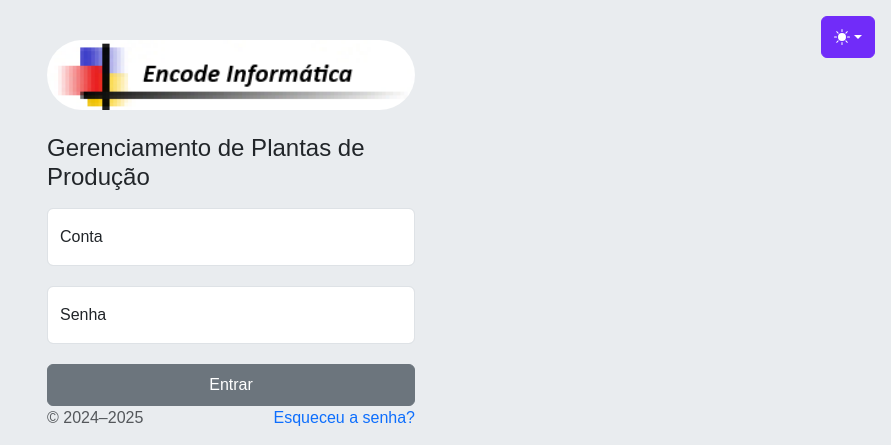
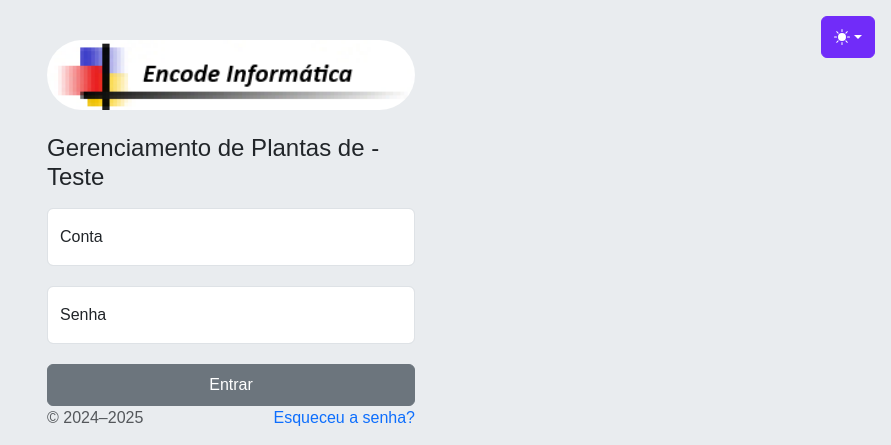
Before and after one commit to educgoncalves/PLANTA, a PHP site: page / in a window 1320 px wide; the page is wider, and only the part inside the window is pictured. Shown: the top 445 px of that part, without its empty margins (429-1320 px from the left). Run offline with PHP 8.4, Linux system fonts and the light colour scheme; the visitor is signed in with stand-in values (Sample User, id 1); data that the repository does not hold is empty.

Commit message:
Segundo commit

```diff
--- a/index.php
+++ b/index.php
@@ -71,7 +71,7 @@ metaTagsTema(true);
 				<form action="#" method="post" id="index">
 				<input type="hidden" name="evento" id="hdEvento" value=""/>
 					<img class="mb-4 rounded-pill" src="ativos/img/logo_encode.png" alt="logo" style="width:100%">
-					<h4 class="mb-3">Gerenciamento de Plantas de Produção</h4>
+					<h4 class="mb-3">Gerenciamento de Plantas de  - Teste</h4>
 					<div class="form-floating">
 						<input type="text" class="form-control cpoObrigatorio input-lg" id="txUsuario" name="usuario" placeholder="Usuário" autocomplete="off">
 						<label for="txUsuario">Conta</label>
```
